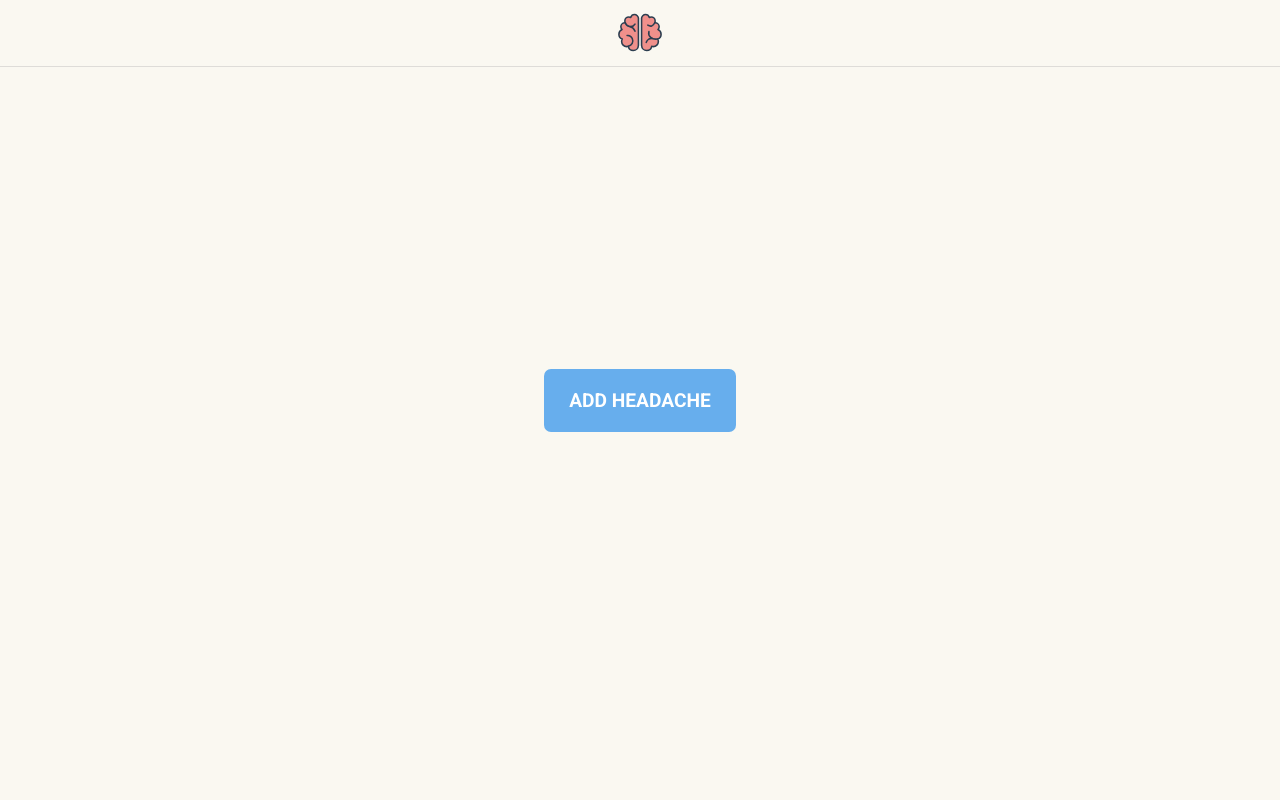
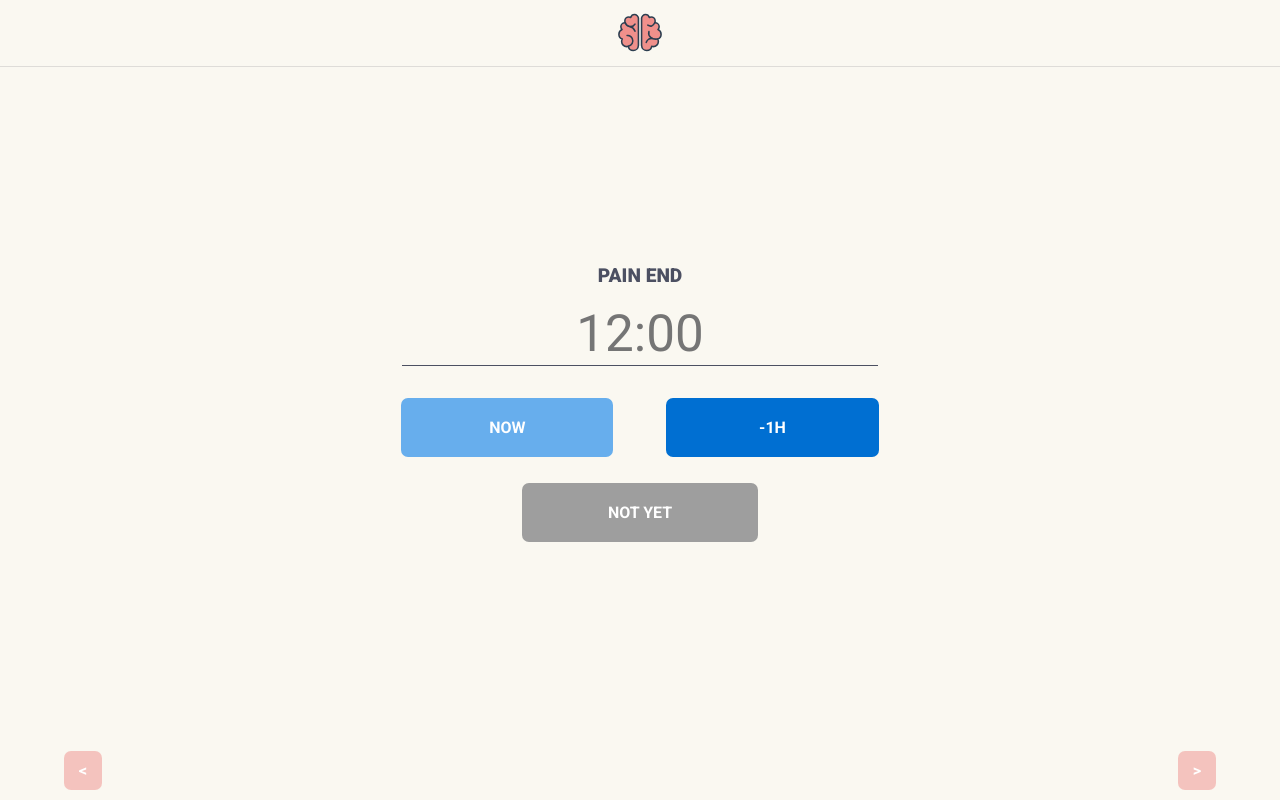
Before and after one commit to jagodarybacka/migraine-app, a React (Create React App) app: page /add in a window 1280 px wide. Built offline with nearby package versions, Linux system fonts and the light colour scheme.

Commit message:
Pain start and end

```diff
--- a/src/App.js
+++ b/src/App.js
@@ -5,13 +5,14 @@ import Welcome from './scenes/Welcome'
 import Join from './scenes/Join'
 import Login from './scenes/Login'
 import Home from './scenes/Home'
+import Form from './scenes/Form'
 import Register from './scenes/Register'
 import TextInput from './components/TextInput'
 
 const App = () => {
   return (
     <div className="App">
-      <Home />
+      <Form />
     </div>
   );
 }
--- /dev/null
+++ b/src/components/Clock.js
@@ -0,0 +1,22 @@
+import React, {Component} from 'react';
+import styled from 'styled-components';
+
+
+const ClockInput = styled.input`
+  background-color: transparent;
+  border: none;
+  border-bottom: solid 1px #4c5062;
+  font-size: 3.2rem;
+  width: 80%; // 100% for type="time"
+  display: block;
+  text-align: center;
+`
+
+const Clock = () => {
+  return (
+      <ClockInput /*type="time"*/ placeholder="12:00"/>
+  );
+}
+
+
+export default Clock;
--- /dev/null
+++ b/src/scenes/Form.js
@@ -0,0 +1,50 @@
+import React, {Component} from 'react';
+import styled from 'styled-components';
+
+import Button from '../components/Button'
+import Header from '../components/Header';
+import Date from './form/Date';
+
+
+const RecordForm = styled.article`
+  h2 {
+    text-transform: uppercase;
+    font-size: 1.2rem;
+    font-weight: 900;
+  }
+
+`
+
+const Buttons = styled.div `
+  position: absolute;
+  bottom: 0;
+  display: flex;
+  width: 90%;
+  justify-content: space-between;
+  > button {
+    min-width: auto;
+    font-size: 1rem;
+    padding: 10px 15px;
+    background-color: #f0908b80;
+  }
+  > button:hover {
+    background-color: #f0908b;
+  }
+`
+const Form = () => {
+  return (
+    <RecordForm className="Form">
+      <Header />
+      <form>
+        <Date end/>
+      </form>
+      <Buttons>
+        <Button text="<"/>
+        <Button text=">"/>
+      </Buttons>
+    </RecordForm>
+  );
+}
+
+
+export default Form;
--- a/src/scenes/Home.js
+++ b/src/scenes/Home.js
@@ -1,7 +1,6 @@
 import React, {Component} from 'react';
 import styled from 'styled-components';
 
-import Logo from '../components/Logo';
 import Header from '../components/Header';
 import Button from '../components/Button'
 
--- /dev/null
+++ b/src/scenes/form/Date.js
@@ -0,0 +1,45 @@
+import React, {Component} from 'react';
+import styled from 'styled-components';
+
+import Button from '../../components/Button'
+import Clock from '../../components/Clock'
+
+const Time = styled.section`
+  display: flex;
+  flex-direction: column;
+  align-items: center;
+  > button {
+    font-size: 1rem;
+    min-width: 40%;
+    background-color: #9e9e9e;
+  }
+`
+const Buttons = styled.div `
+  display: flex;
+  width: 90%;
+  > button {
+    font-size: 1rem;
+    min-width: 40%;
+    margin: 2rem 5% 1rem 5%;
+  }
+`
+
+const Date = (props) => {
+  return (
+    <Time className="Date">
+      <h2>Pain {props.end ? 'End' : 'Start'}</h2>
+      <Clock />
+      <Buttons>
+        <Button text="Now"/>
+        <Button text="-1h" primary/>
+      </Buttons>
+      {
+        props.end ? <Button text="Not Yet" primary/> : ""
+      }
+
+    </Time>
+  );
+}
+
+
+export default Date;
```
